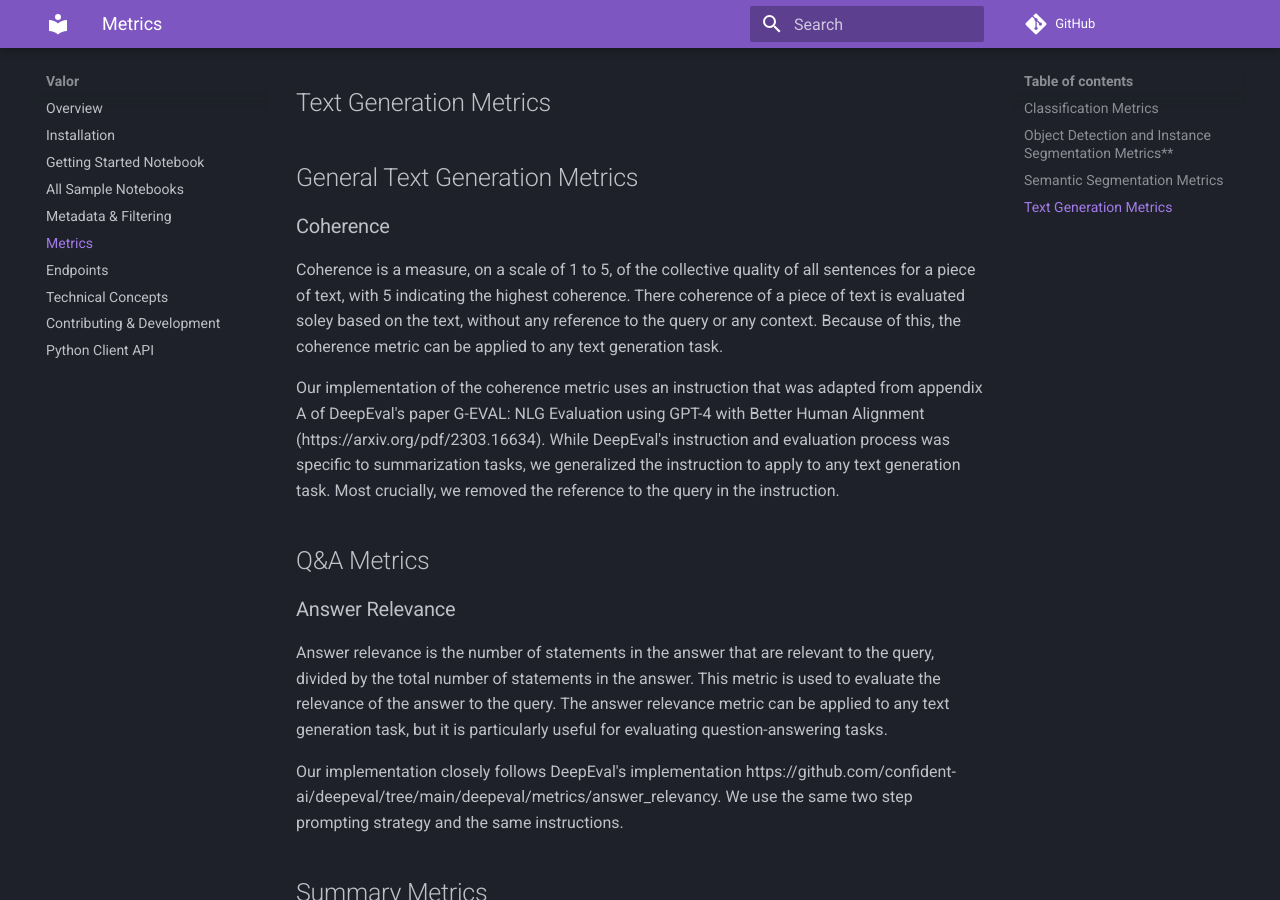
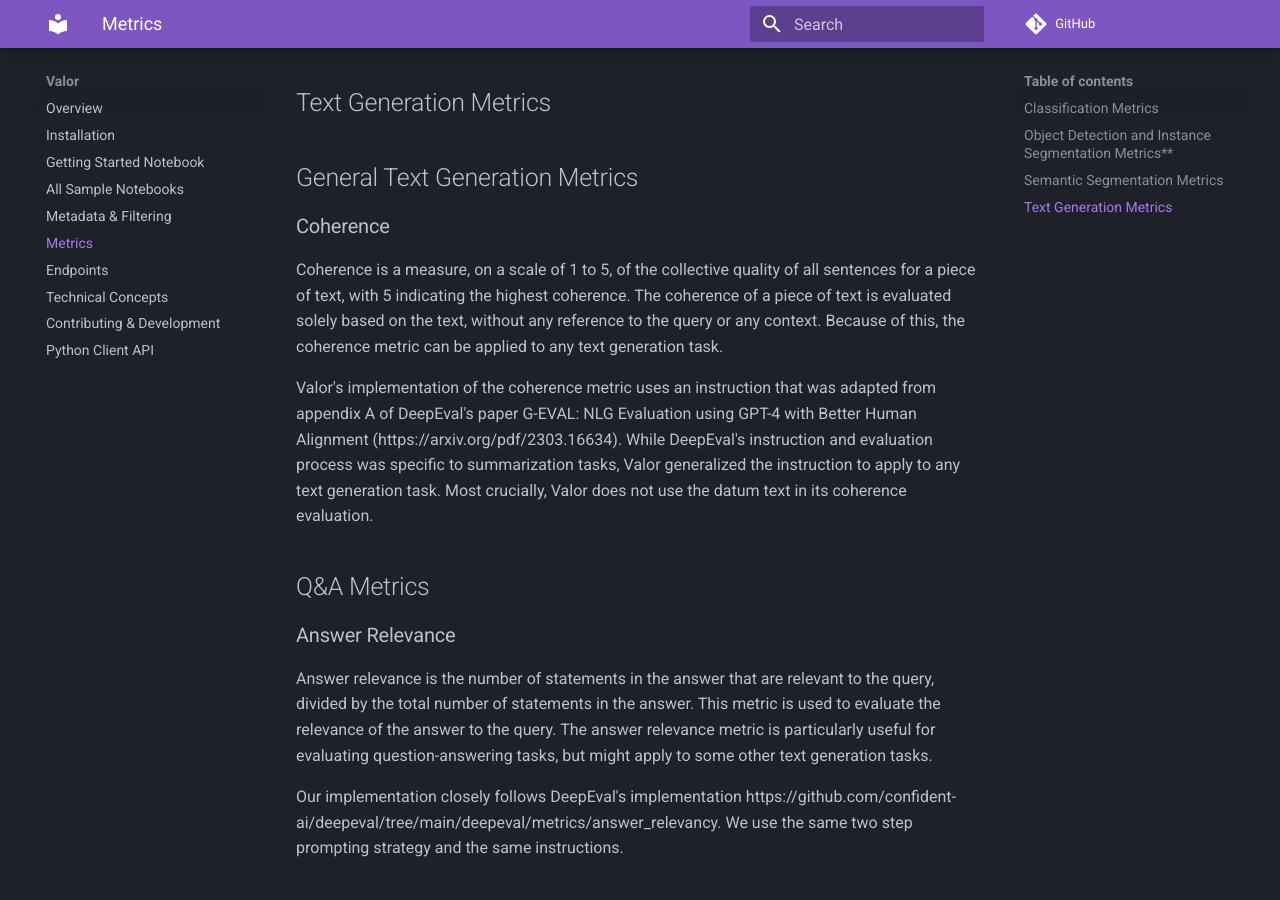
Before and after one commit to Striveworks/valor, an MkDocs documentation site: the page built from docs/metrics.md, in a window 1280 px wide and 900 px high, scrolled down 10707 px. Built offline with MkDocs 1.6.1 and Material for MkDocs 9.7.7, drawn with Linux system fonts in a browser that asks for light colours; comment, search, counter and statistics services are not loaded.

Commit message:
update metric docs

```diff
--- a/docs/metrics.md
+++ b/docs/metrics.md
@@ -312,15 +312,15 @@
 
 ### Coherence
 
-Coherence is a measure, on a scale of 1 to 5, of the collective quality of all sentences for a piece of text, with 5 indicating the highest coherence. There coherence of a piece of text is evaluated soley based on the text, without any reference to the query or any context. Because of this, the coherence metric can be applied to any text generation task.
+Coherence is a measure, on a scale of 1 to 5, of the collective quality of all sentences for a piece of text, with 5 indicating the highest coherence. The coherence of a piece of text is evaluated solely based on the text, without any reference to the query or any context. Because of this, the coherence metric can be applied to any text generation task.
 
-Our implementation of the coherence metric uses an instruction that was adapted from appendix A of DeepEval's paper G-EVAL: NLG Evaluation using GPT-4 with Better Human Alignment (https://arxiv.org/pdf/2303.16634). While DeepEval's instruction and evaluation process was specific to summarization tasks, we generalized the instruction to apply to any text generation task. Most crucially, we removed the reference to the query in the instruction.
+Valor's implementation of the coherence metric uses an instruction that was adapted from appendix A of DeepEval's paper G-EVAL: NLG Evaluation using GPT-4 with Better Human Alignment (https://arxiv.org/pdf/2303.16634). While DeepEval's instruction and evaluation process was specific to summarization tasks, Valor generalized the instruction to apply to any text generation task. Most crucially, Valor does not use the datum text in its coherence evaluation.
 
 ## Q&A Metrics
 
 ### Answer Relevance
 
-Answer relevance is the number of statements in the answer that are relevant to the query, divided by the total number of statements in the answer. This metric is used to evaluate the relevance of the answer to the query. The answer relevance metric can be applied to any text generation task, but it is particularly useful for evaluating question-answering tasks.
+Answer relevance is the number of statements in the answer that are relevant to the query, divided by the total number of statements in the answer. This metric is used to evaluate the relevance of the answer to the query. The answer relevance metric is particularly useful for evaluating question-answering tasks, but might apply to some other text generation tasks.
 
 Our implementation closely follows DeepEval's implementation https://github.com/confident-ai/deepeval/tree/main/deepeval/metrics/answer_relevancy. We use the same two step prompting strategy and the same instructions.
 
```
